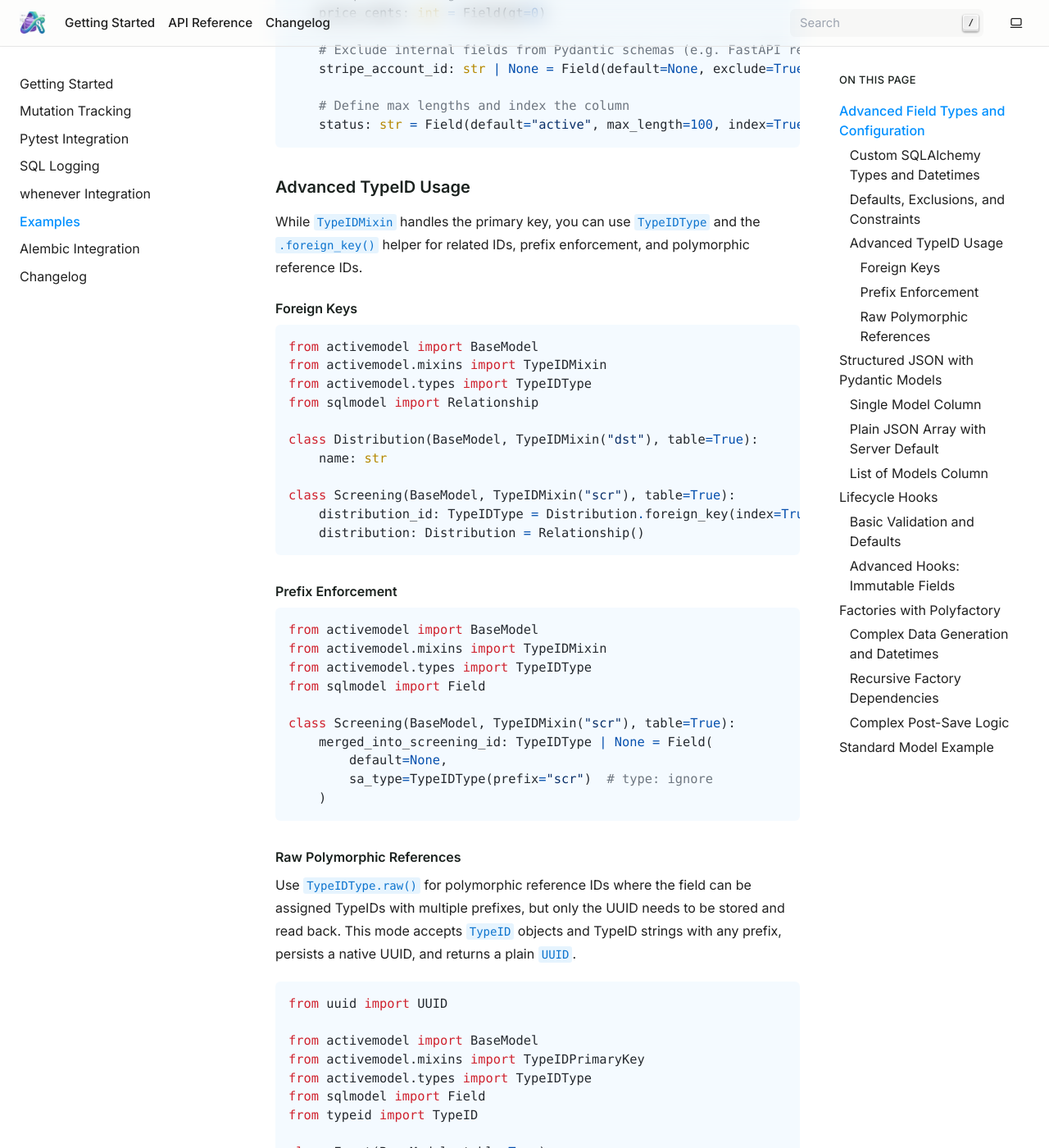
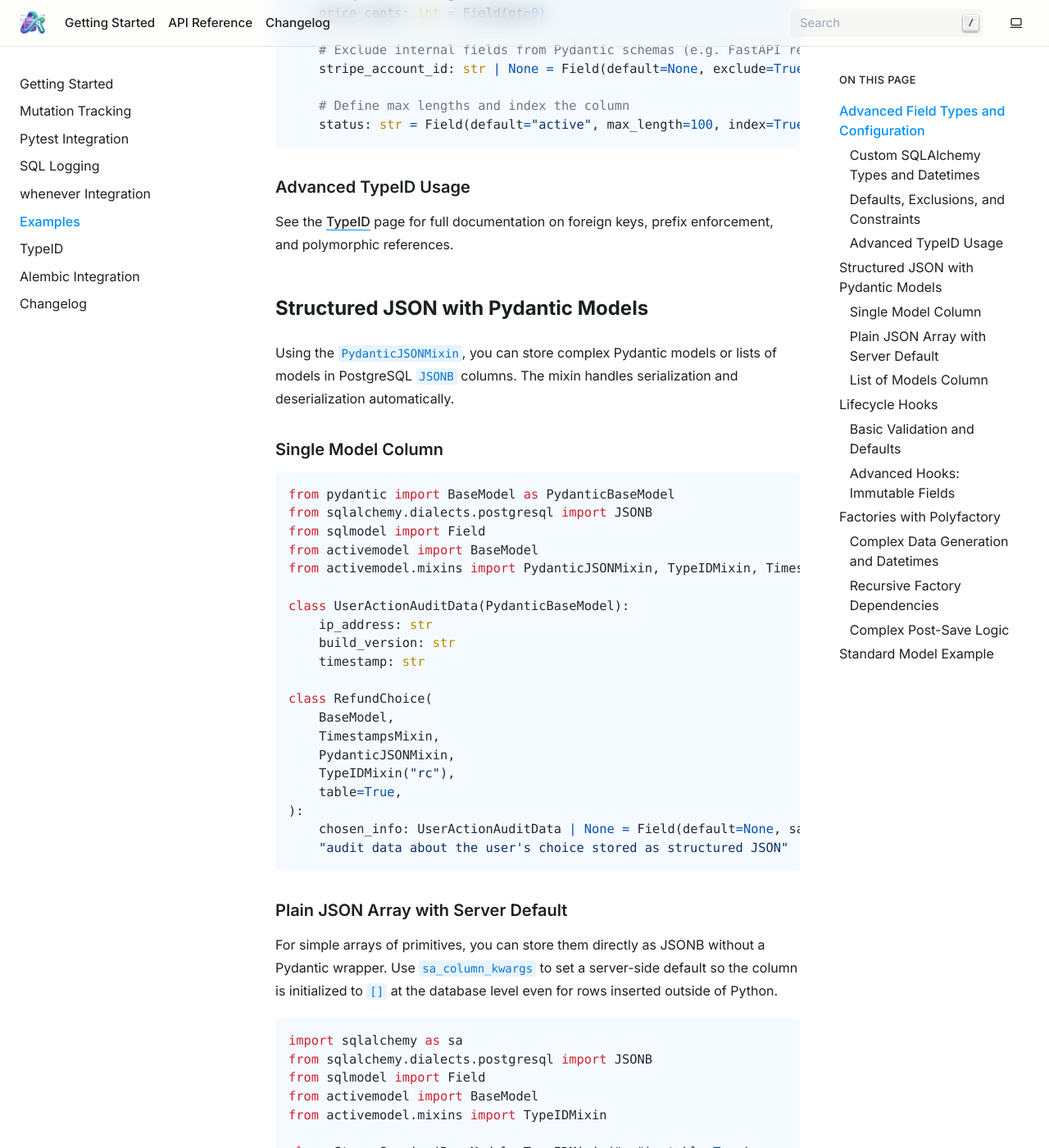
Before and after one commit to iloveitaly/activemodel, a Sphinx documentation site: the page built from docs/examples.md, in a window 1280 px wide and 1400 px high, scrolled down 1274 px. Shown: the whole window at 82% size. Built offline with Sphinx 7.4.7, drawn with Linux system fonts in a browser that asks for light colours; pages that are not in the unit, such as notebooks, are missing from menus; some of the changed text lies outside the part shown.

Commit message:
docs: move TypeID documentation to dedicated page
- Moved TypeID-related examples from the general examples documentation to a new standalone page to improve maintainability and discoverability.

Generated-by: aiautocommit

````diff
--- a/docs/examples.md
+++ b/docs/examples.md
@@ -52,60 +52,7 @@ class Product(BaseModel, table=True):
 
 ### Advanced TypeID Usage
 
-While `TypeIDMixin` handles the primary key, you can use `TypeIDType` and the `.foreign_key()` helper for related IDs, prefix enforcement, and polymorphic reference IDs.
-
-#### Foreign Keys
-
-```python
-from activemodel import BaseModel
-from activemodel.mixins import TypeIDMixin
-from activemodel.types import TypeIDType
-from sqlmodel import Relationship
-
-class Distribution(BaseModel, TypeIDMixin("dst"), table=True):
-    name: str
-
-class Screening(BaseModel, TypeIDMixin("scr"), table=True):
-    distribution_id: TypeIDType = Distribution.foreign_key(index=True)
-    distribution: Distribution = Relationship()
-```
-
-#### Prefix Enforcement
-
-```python
-from activemodel import BaseModel
-from activemodel.mixins import TypeIDMixin
-from activemodel.types import TypeIDType
-from sqlmodel import Field
-
-class Screening(BaseModel, TypeIDMixin("scr"), table=True):
-    merged_into_screening_id: TypeIDType | None = Field(
-        default=None,
-        sa_type=TypeIDType(prefix="scr")  # type: ignore
-    )
-```
-
-#### Raw Polymorphic References
-
-Use `TypeIDType.raw()` for polymorphic reference IDs where the field can be assigned TypeIDs with multiple prefixes, but only the UUID needs to be stored and read back. This mode accepts `TypeID` objects and TypeID strings with any prefix, persists a native UUID, and returns a plain `UUID`.
-
-```python
-from uuid import UUID
-
-from activemodel import BaseModel
-from activemodel.mixins import TypeIDPrimaryKey
-from activemodel.types import TypeIDType
-from sqlmodel import Field
-from typeid import TypeID
-
-class Event(BaseModel, table=True):
-    id: TypeID = TypeIDPrimaryKey("event")
-    originating_id: UUID | None = Field(
-        default=None,
-        index=True,
-        sa_type=TypeIDType.raw(),
-    )
-```
+See the [TypeID](typeid.md) page for full documentation on foreign keys, prefix enforcement, and polymorphic references.
 
 ## Structured JSON with Pydantic Models
 
````
Also changed, not shown: docs/index.md (+1 -0 lines), docs/typeid.md (added, +58 -0 lines).
